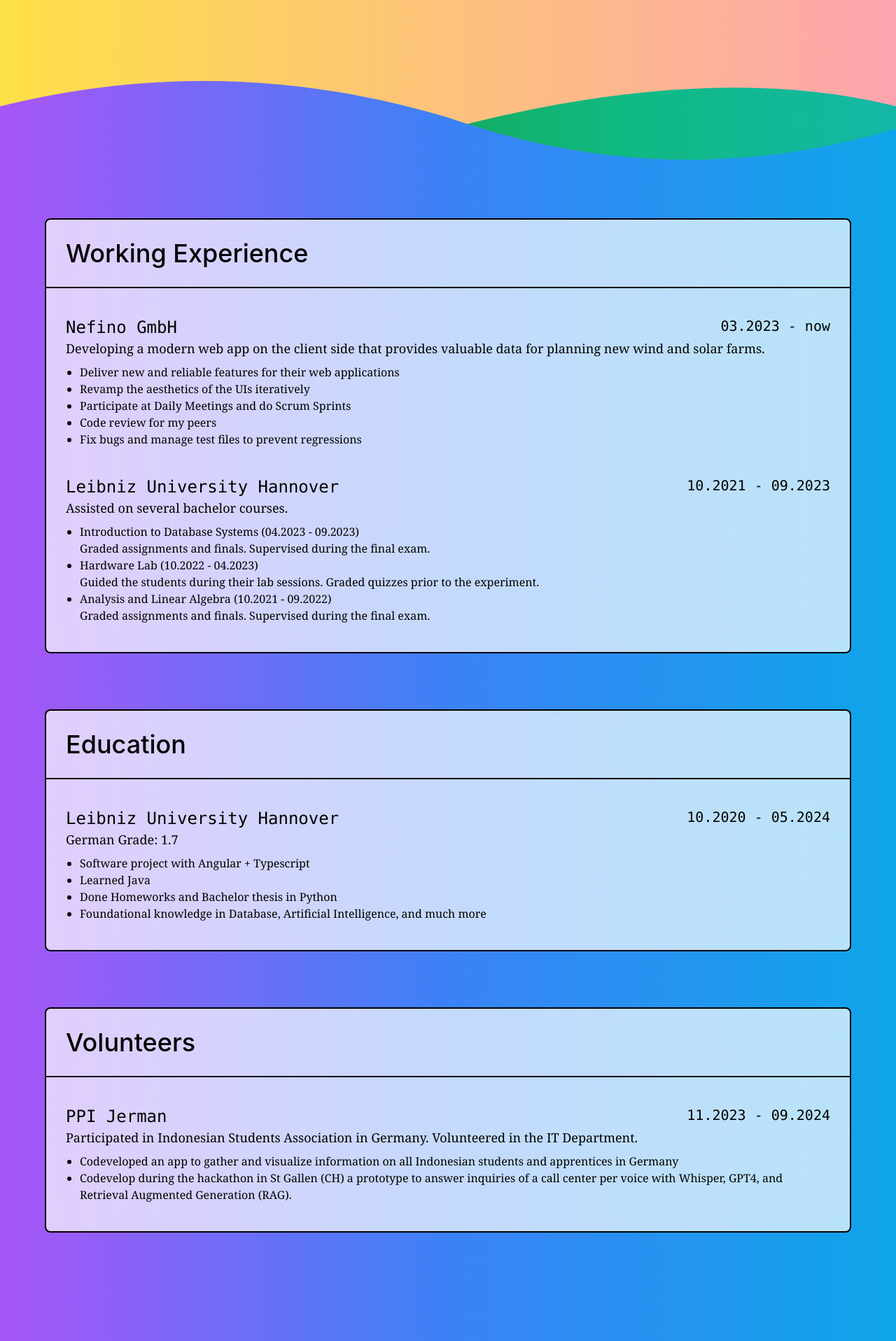
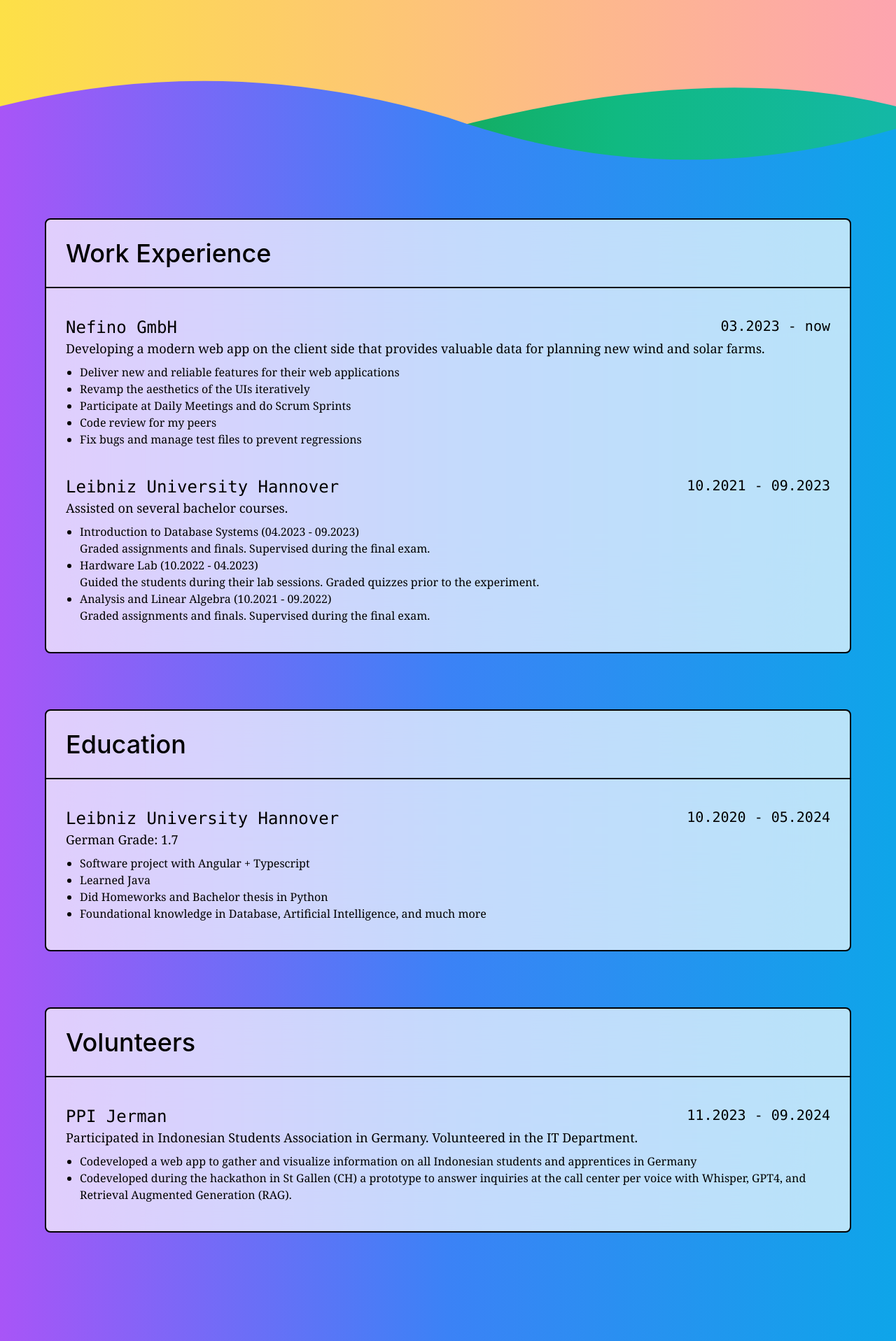
Before and after one commit to Remisys/WebsiteAboutMe, a Next.js app: page / in a window 1280 px wide. Shown: the part 564-2481 px from the top of the page at 70% size. Built offline with nearby package versions, Linux system fonts and the light colour scheme.

Commit message:
tweaked text

```diff
--- a/src/Education.tsx
+++ b/src/Education.tsx
@@ -21,7 +21,7 @@ export const Education = () => <div className="max-w-[1400px] w-[90%] mt-20 back
       <ul className="text-start list-disc ml-5 mt-2 font-serif">
         <li>Software project with Angular + Typescript</li>
         <li>Learned Java</li>
-        <li>Done Homeworks and Bachelor thesis in Python </li>
+        <li>Did Homeworks and Bachelor thesis in Python </li>
         <li>Foundational knowledge in Database, Artificial Intelligence, and much more</li>
       </ul>
     </li>
--- a/src/Volunteer.tsx
+++ b/src/Volunteer.tsx
@@ -18,8 +18,8 @@ export const Volunteer = () => <div className="max-w-[1400px] w-[90%] mt-20 back
       </div>
       <p className="text-start font-serif text-lg">Participated in Indonesian Students Association in Germany. Volunteered in the IT Department.</p>
       <ul className="text-start list-disc ml-5 mt-2 font-serif">
-       <li>Codeveloped an app to gather and visualize information on all Indonesian students and apprentices in Germany </li>
-       <li>Codevelop during the hackathon in St Gallen (CH) a prototype to answer inquiries of a call center per voice with Whisper, GPT4, and Retrieval Augmented Generation (RAG).</li>
+       <li>Codeveloped a web app to gather and visualize information on all Indonesian students and apprentices in Germany </li>
+       <li>Codeveloped during the hackathon in St Gallen (CH) a prototype to answer inquiries at the call center per voice with Whisper, GPT4, and Retrieval Augmented Generation (RAG).</li>
       </ul>
     </li>
 
--- a/src/WorkingExperience.tsx
+++ b/src/WorkingExperience.tsx
@@ -1,6 +1,6 @@
 export const WorkingExperience = () => <div className="max-w-[1400px] w-[90%] mt-20 backdrop-blur-[72px] bg-white/[.7] flex flex-col border-black  rounded-lg text-center  border-solid border-[2px]">
   <h1 className="sm:text-4xl text-3xl font-medium  p-7  self-start  ">
-    Working Experience
+    Work Experience
   </h1>
 
   <hr className="h-[2px] border-none bg-black"/>
```
